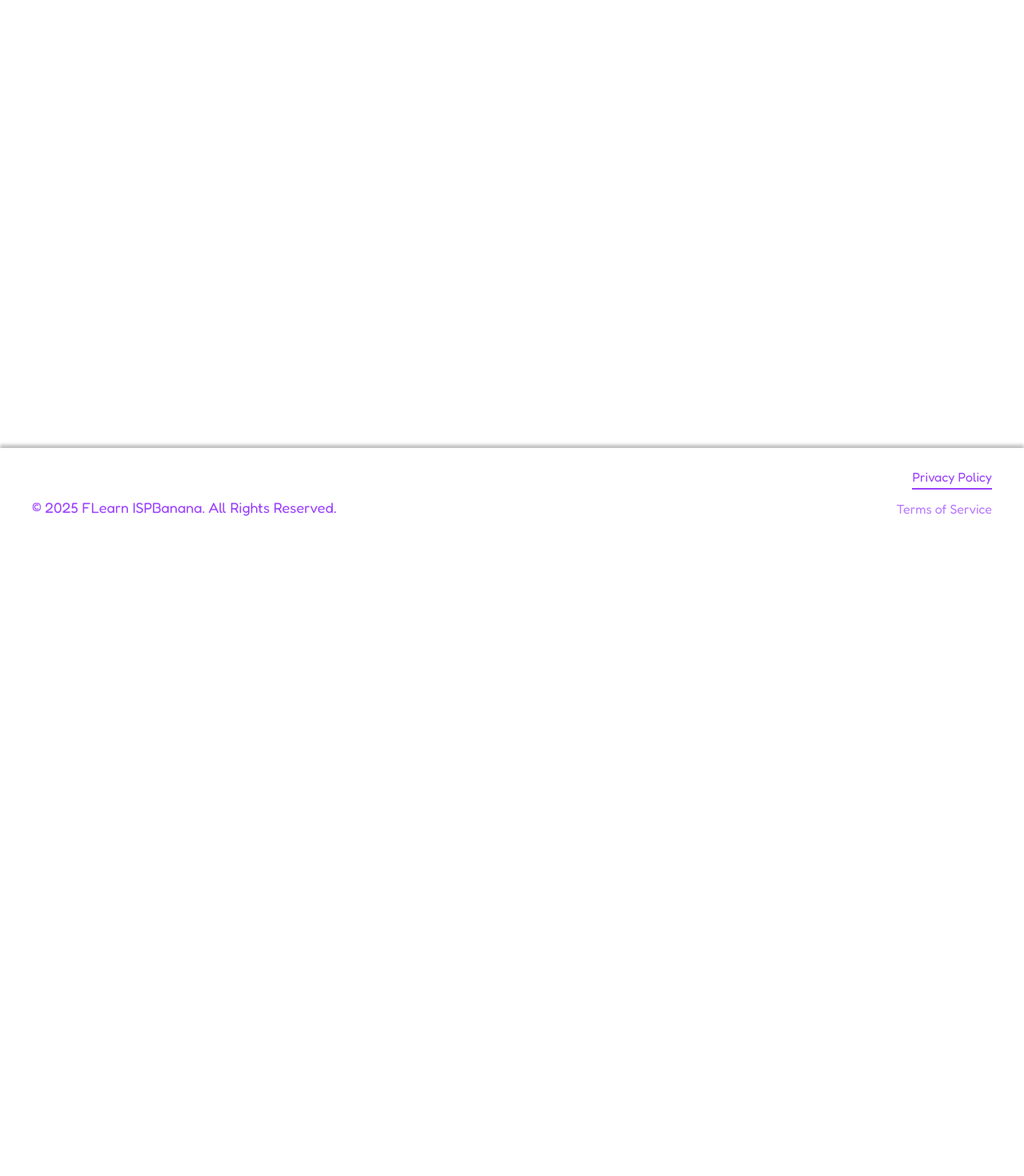
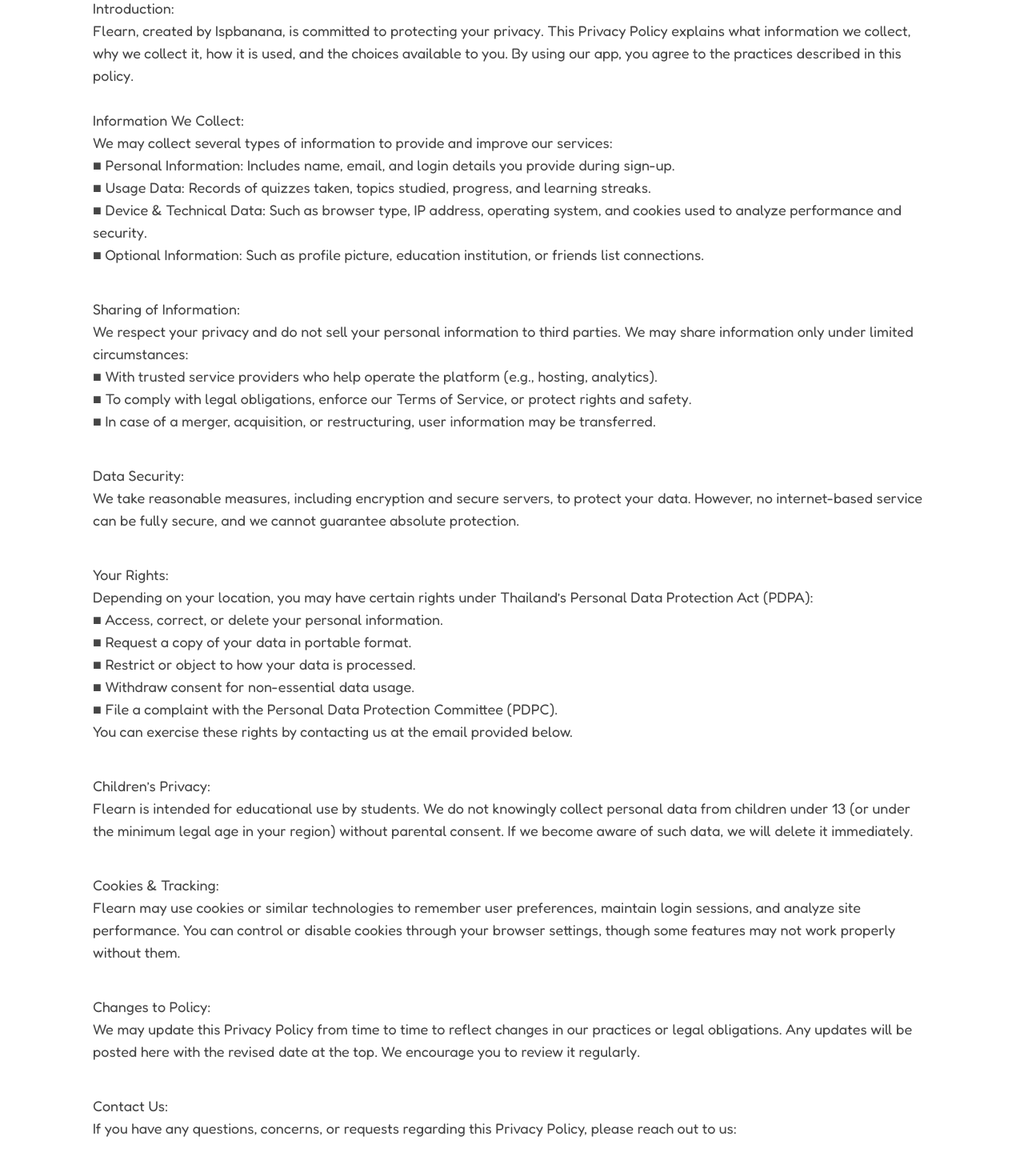
Before and after one commit to ISPBANANA/FLEARN, a Next.js app in the folder FLEARN-front/: page /policy in a window 1280 px wide. Shown: the part 320-1790 px from the top of the page at 80% size. Before the commit the page ends 992 px from the top, so only its background shows below. Built offline with nearby package versions, Linux system fonts and the light colour scheme.

Commit message:
Complete Privacy Policy

```diff
--- /dev/null
+++ b/FLEARN-front/src/app/ToS/page.tsx
@@ -0,0 +1,25 @@
+import Image from "next/image";
+import { Nav } from "@/components/nav";
+import { Footer } from "@/components/footer";
+import SplitText from "@/components/SplitText";
+
+export default function Home() {
+  return (
+    <div className="min-h-screen bg-white">
+      <Nav />
+
+      {/* Infomation here */}
+      <div className="my-2 p-4 h-auto w-full flex items-center z-1 bg-white flex-col min-h-screen">
+        <div className="w-full max-w-[1620px] items-center flex flex-col px-25 py-7">
+          <p className="text-5xl text-center text-[#9A41FF] font-bold">
+            Terms of Service
+          </p>
+        </div>
+
+        <div className="py-10"></div>
+      </div>
+
+      <Footer />
+    </div>
+  );
+}
--- a/FLEARN-front/src/app/policy/page.tsx
+++ b/FLEARN-front/src/app/policy/page.tsx
@@ -14,11 +14,74 @@ export default function Home() {
           <p className="text-5xl text-center text-[#9A41FF] font-bold">
             Privacy Policy
           </p>
+        <div className="text-lg text-start text-[#454545] mb-4 py-10 w-full">
+          Effective Date<br></br>
+          September 2025
         </div>
-
-        <div className="py-10"></div>
+        <div className="text-lg text-start text-[#454545] mb-4 w-full">
+          Introduction: <br></br>
+            Flearn, created by Ispbanana, is committed to protecting your privacy.
+            This Privacy Policy explains what information we collect, why we collect it, how it is used, and the choices available to you.
+            By using our app, you agree to the practices described in this policy.<br></br>
+        </div>
+        <div className="text-lg text-start text-[#454545] mb-4 py-3 w-full">
+          Information We Collect: <br></br>
+          We may collect several types of information to provide and improve our services: <br></br>
+          ■ Personal Information: Includes name, email, and login details you provide during sign-up. <br></br>
+          ■ Usage Data: Records of quizzes taken, topics studied, progress, and learning streaks. <br></br>
+          ■ Device & Technical Data: Such as browser type, IP address, operating system, and cookies used to analyze performance and security. <br></br>
+          ■ Optional Information: Such as profile picture, education institution, or friends list connections.<br></br>
+        </div>
+        <div className="text-lg text-start text-[#454545] mb-4 py-3 w-full">
+          Sharing of Information: <br></br>
+          We respect your privacy and do not sell your personal information to third parties.
+          We may share information only under limited circumstances: <br></br>
+          ■ With trusted service providers who help operate the platform (e.g., hosting, analytics). <br></br>
+          ■ To comply with legal obligations, enforce our Terms of Service, or protect rights and safety. <br></br>
+          ■ In case of a merger, acquisition, or restructuring, user information may be transferred.<br></br>
+        </div>
+        <div className="text-lg text-start text-[#454545] mb-4 py-3 w-full">
+          Data Security: <br></br>
+          We take reasonable measures, including encryption and secure servers, to protect your data.
+          However, no internet-based service can be fully secure, and we cannot guarantee absolute protection.
+        </div>
+        <div className="text-lg text-start text-[#454545] mb-4 py-3 w-full">
+          Your Rights: <br></br>
+          Depending on your location, you may have certain rights under Thailand’s Personal Data Protection Act (PDPA):<br></br>
+          ■ Access, correct, or delete your personal information.<br></br>
+          ■ Request a copy of your data in portable format.<br></br>
+          ■ Restrict or object to how your data is processed.<br></br>
+          ■ Withdraw consent for non-essential data usage.<br></br>
+          ■ File a complaint with the Personal Data Protection Committee (PDPC).<br></br>
+          You can exercise these rights by contacting us at the email provided below.
+        </div>
+        <div className="text-lg text-start text-[#454545] mb-4 py-3 w-full">
+          Children’s Privacy: <br></br>
+           Flearn is intended for educational use by students.
+           We do not knowingly collect personal data from children under 13 (or under the minimum legal age in your region) without parental consent.
+           If we become aware of such data, we will delete it immediately.
+        </div>
+        <div className="text-lg text-start text-[#454545] mb-4 py-3 w-full">
+          Cookies & Tracking: <br></br>
+          Flearn may use cookies or similar technologies to remember user preferences, maintain login sessions, and analyze site performance.
+          You can control or disable cookies through your browser settings, though some features may not work properly without them.
+        </div>
+        <div className="text-lg text-start text-[#454545] mb-4 py-3 w-full">
+          Changes to Policy: <br></br>
+          We may update this Privacy Policy from time to time to reflect changes in our practices or legal obligations.
+          Any updates will be posted here with the revised date at the top. We encourage you to review it regularly.
+        </div>
+        <div className="text-lg text-start text-[#454545] mb-4 py-3 w-full">
+          Contact Us: <br></br>
+          If you have any questions, concerns, or requests regarding this Privacy Policy, please reach out to us:
+        </div>
+        <div className="text-lg text-start text-[#454545] mb-4 py-20 w-full">
+            Ispbanana (Flearn Team)<br></br>
+            ■ Email: ispbanana.contact@gmail.com<br></br>
+            ■ Website: hongrocker49.thddns.net:2725
+          </div>
+        </div>
       </div>
-
       <Footer />
     </div>
   );
```
